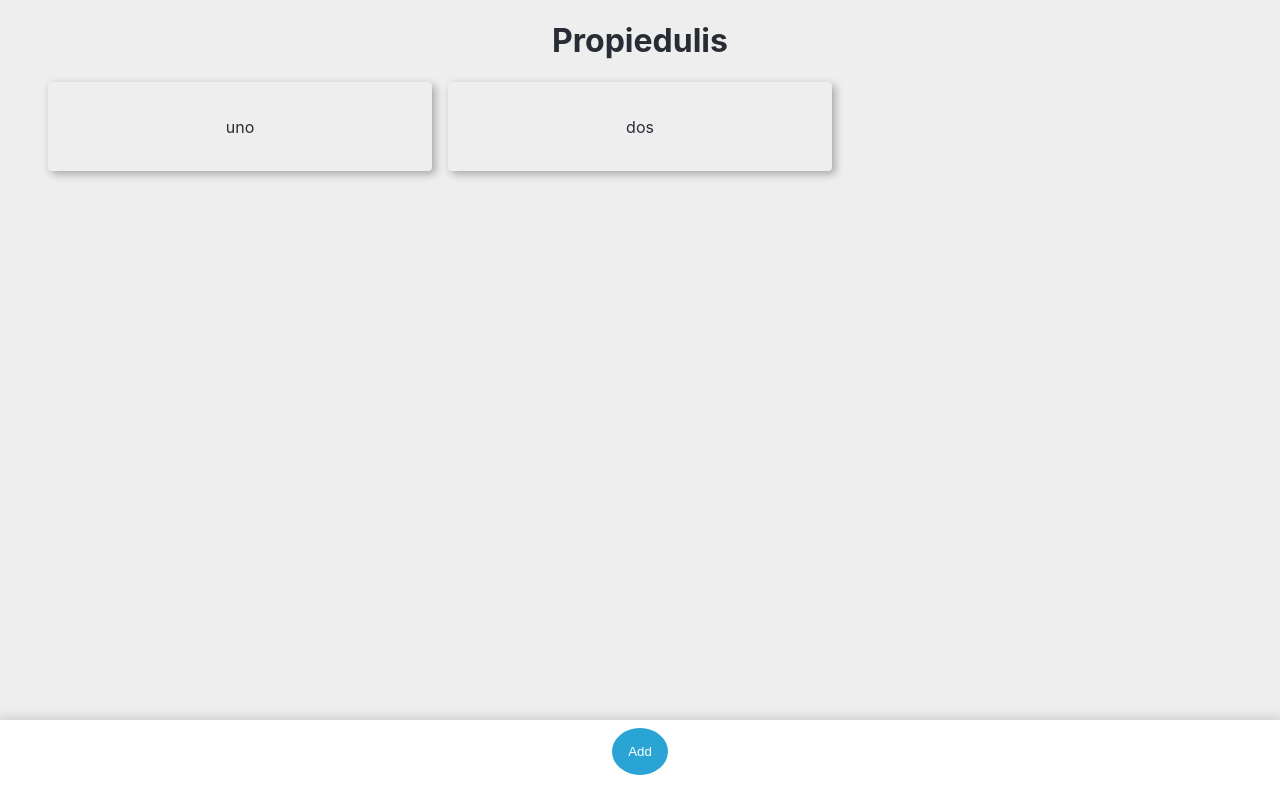
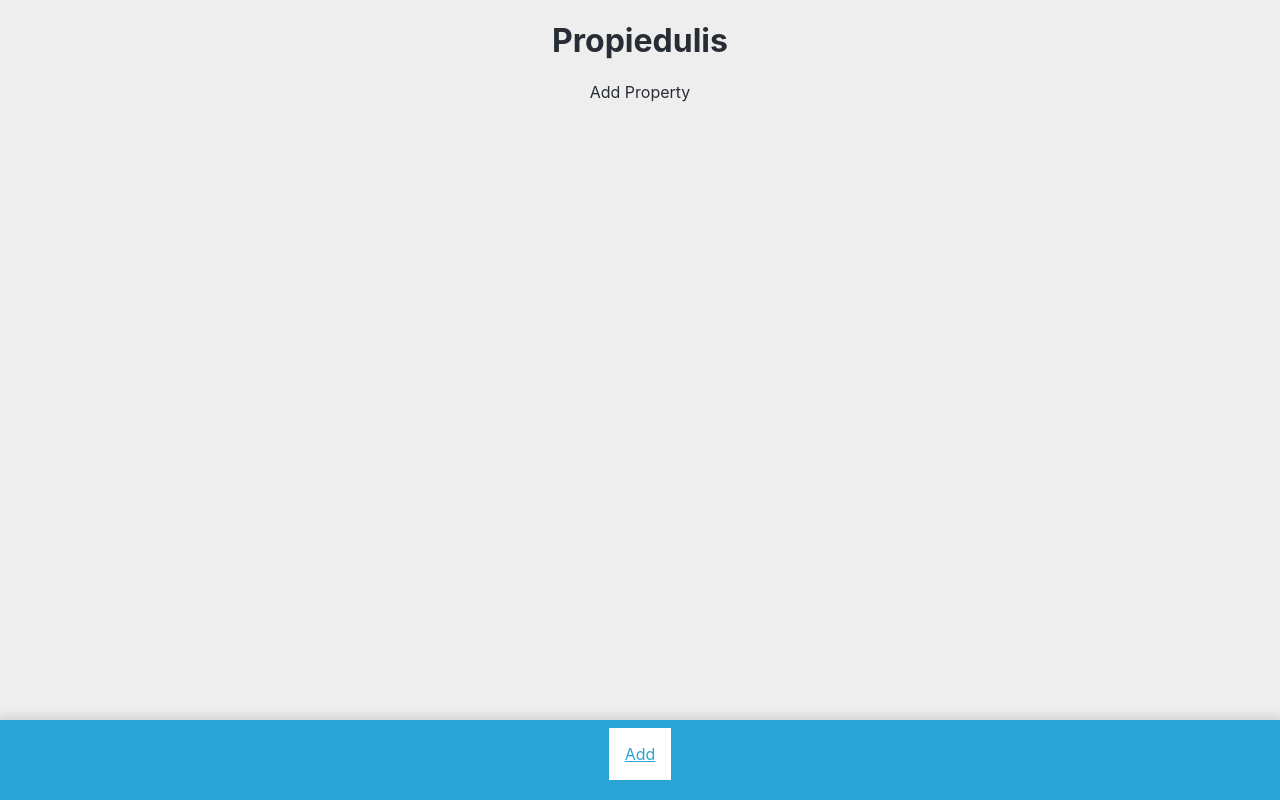
Before and after one commit to denkiapple/PropertyCreator, a React (Create React App) app: page /addproperty in a window 1280 px wide. Built offline with nearby package versions, Linux system fonts and the light colour scheme.

Commit message:
New: Routing: Added react-router and links

```diff
--- a/package.json
+++ b/package.json
@@ -8,6 +8,7 @@
     "@testing-library/user-event": "^12.8.3",
     "react": "^17.0.2",
     "react-dom": "^17.0.2",
+    "react-router-dom": "^5.2.0",
     "react-scripts": "4.0.3",
     "web-vitals": "^1.1.2"
   },
--- a/src/App.js
+++ b/src/App.js
@@ -1,23 +1,42 @@
-import { Navigation, PropertyList, EmptyList } from "./Components";
+import { Navigation } from "./Components";
+
+import {
+  AddProperty,
+  PropertiesContainer
+} from "./Containers";
+
+import {
+  BrowserRouter as Router,
+  Switch,
+  Route,
+} from "react-router-dom";
 
 import './App.css';
 
 function App() {
-  const properties = ["uno", "dos"];
-
   return (
     <div className="App">
       <header className="App-header">
         <h1>Propiedulis</h1>
       </header>
 
-      {properties.length > 1 ? (
-        <PropertyList properties={properties} />
-      ) : (
-        <EmptyList />
-      )}
+      <Router>
+        <Switch>
+          <Route path="/addproperty" render={() => (
+            <AddProperty />
+          )} />
+          <Route path="/properties" render={() => (
+            <PropertiesContainer />
+          )} />
+          <Route path="/about" render={() => (
+            <div>
+              Acerca de
+            </div>
+          )} />
+        </Switch>
 
-      <Navigation />
+        <Navigation />
+      </Router>
     </div>
   );
 }
--- a/src/Components/Navigation.jsx
+++ b/src/Components/Navigation.jsx
@@ -1,12 +1,15 @@
 import React from "react";
+import {
+  Link
+} from "react-router-dom";
 import styles from "./Navigation.module.css";
 
 const Navigation = ({ props }) => {
   return (
     <div className={styles.layout}>
-      <button className={styles.button}>
+      <Link to="/addproperty" className={styles.button}>
         Add
-      </button>
+      </Link>
     </div>
   );
 };
--- a/src/Components/Navigation.module.css
+++ b/src/Components/Navigation.module.css
@@ -7,22 +7,26 @@
   margin: 0;
   padding: 0.5rem;
 
-  background-color: var(--color-white);
+  background-color: var(--color-brand);
   min-height: 4rem;
   box-shadow: 0 -0.25rem 0.5rem 0.05rem var(--color-transparent-light);
 }
 
 .button {
-  margin: 0;
+  display: block;
+  width: fit-content;
+  height: fit-content;
+
+  margin: 0 auto;
   padding: 1rem;
-  border-radius: 50%;
+
   border: none;
-  background-color: var(--color-brand);
-  color: var(--color-white);
+  background-color: var(--color-white);
+  color: var(--color-brand);
   cursor: pointer;
   transition: all 600ms;
 }
 
 .button:hover {
-  background-color: var(--color-brand-dark);
+  background-color: var(--color-white-dark);
 }
--- /dev/null
+++ b/src/Components/PropertyForm.jsx
@@ -0,0 +1,16 @@
+import React from "react";
+import styles from "./PropertyForm.module.css";
+
+const PropertyForm = ({ props }) => {
+  return (
+    <div className={styles.layout}>
+      Add Property
+    </div>
+  );
+};
+
+PropertyForm.propTypes = {};
+
+PropertyForm.defaultProps = {};
+
+export default PropertyForm;
--- a/src/Components/index.js
+++ b/src/Components/index.js
@@ -1,3 +1,4 @@
 export { default as EmptyList } from "./EmptyList";
+export { default as PropertyForm } from "./PropertyForm";
 export { default as PropertyList } from "./PropertyList";
 export { default as Navigation } from "./Navigation";
--- /dev/null
+++ b/src/Containers/AddProperty.jsx
@@ -0,0 +1,15 @@
+import React from "react";
+import { arrayOf, shape } from "prop-types";
+import { PropertyForm } from "../Components";
+
+const PropertiesContainer = () => {
+  return (<PropertyForm />);
+};
+
+PropertiesContainer.propTypes = {
+};
+
+PropertiesContainer.defaultProps = {
+};
+
+export default PropertiesContainer;
--- /dev/null
+++ b/src/Containers/PropertiesContainer.jsx
@@ -0,0 +1,21 @@
+import React from "react";
+import { arrayOf, shape } from "prop-types";
+import { PropertyList, EmptyList } from "../Components";
+
+const PropertiesContainer = ({}) => {
+  const properties = ["uno", "dos"];
+
+  return properties.length > 1 ? (
+      <PropertyList properties={properties} />
+    ) : (
+      <EmptyList />
+    );
+};
+
+PropertiesContainer.propTypes = {
+};
+
+PropertiesContainer.defaultProps = {
+};
+
+export default PropertiesContainer;
--- /dev/null
+++ b/src/Containers/index.js
@@ -0,0 +1,2 @@
+export { default as AddProperty } from "./AddProperty";
+export { default as PropertiesContainer } from "./PropertiesContainer";
```
Also changed, not shown: src/Components/PropertyForm.module.css (added), 1 other file (tests, documents, lock files or other folders).
